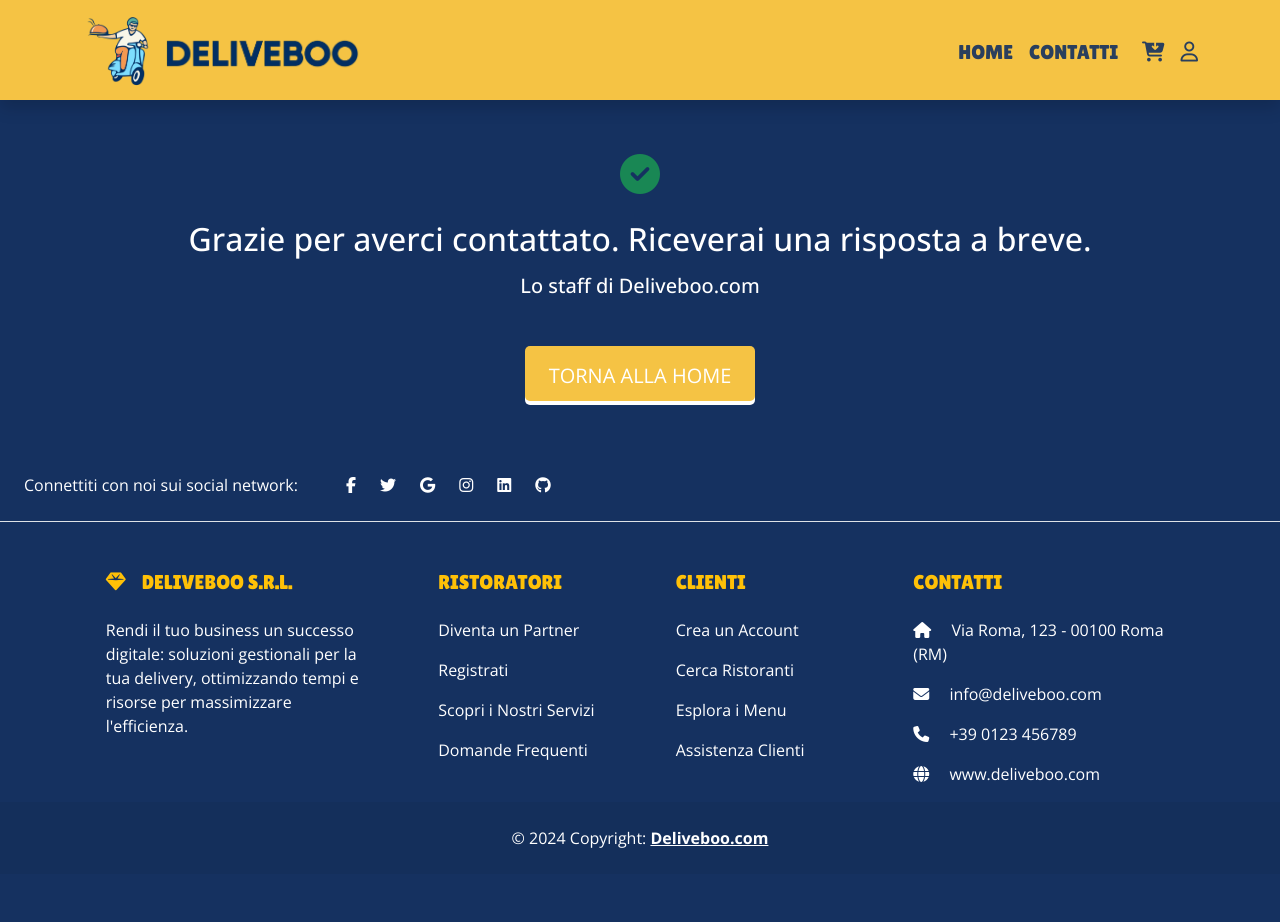
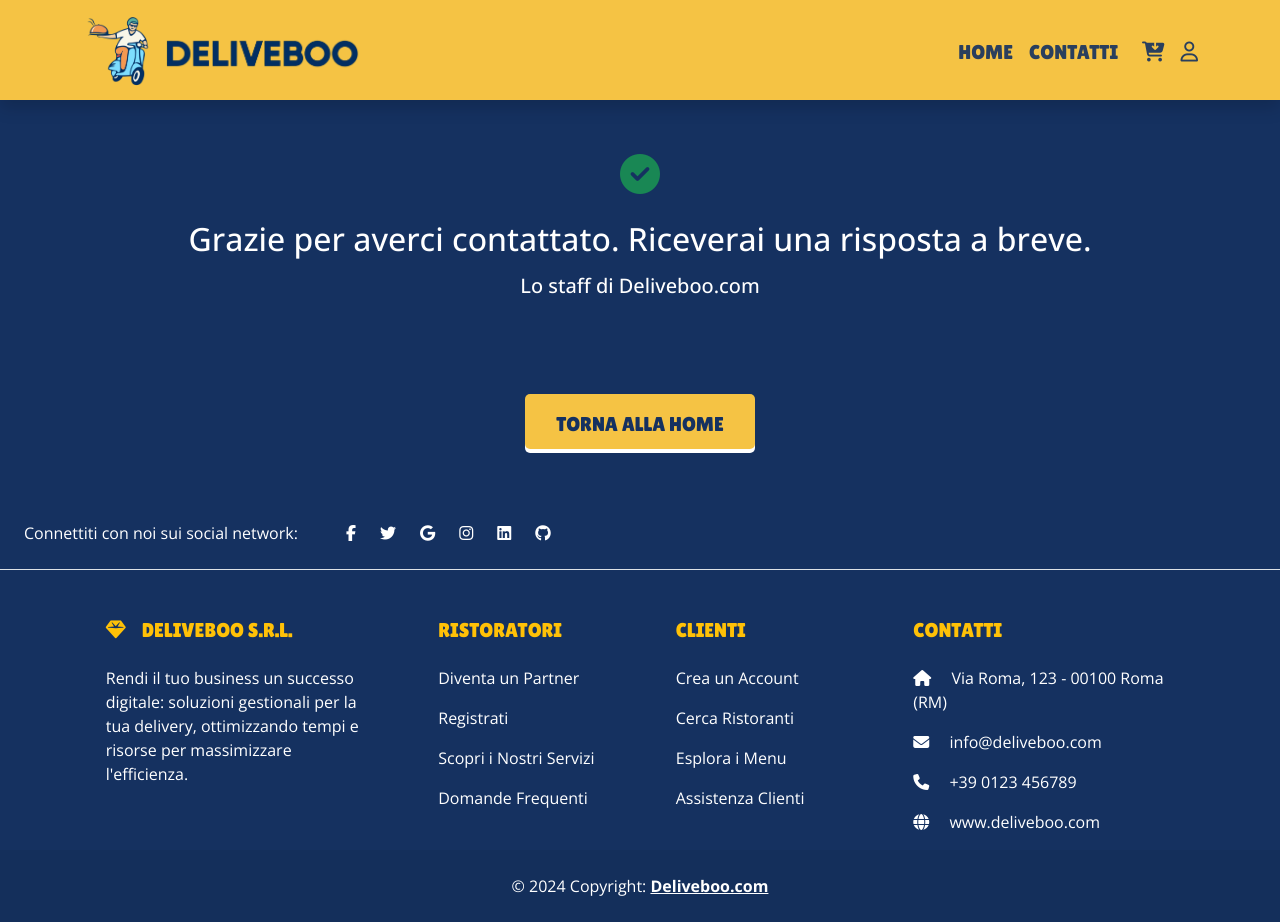
Before and after one commit to gds90/vite-deliveBoo, a Vue app: page /thank-you in a window 1280 px wide. Before the commit the page ends 874 px from the top, so only its background shows below. Built offline with nearby package versions, Linux system fonts and the light colour scheme.

Commit message:
changed button in thankyou page and fixed alignment of BecomePartner

```diff
--- a/src/components/AppBecomePartner.vue
+++ b/src/components/AppBecomePartner.vue
@@ -7,7 +7,7 @@ export default {
 <template lang="">
     <div class="container px-5">
         <hr class="text-white mb-5">
-        <div class="row gap-0 text-white">
+        <div class="row gap-0 text-white justify-content-center">
             <div class="row">
                 <div class="left-column col-lg-6 p-5">
                     <h2 class="mb-4">Porta il tuo ristorante al successo con noi!</h2>
--- a/src/pages/AppThankYouPage.vue
+++ b/src/pages/AppThankYouPage.vue
@@ -12,16 +12,18 @@ export default {
                 <h5 class="text-big text-center mt-3 mb-5 text-white">Lo staff di Deliveboo.com</h5>
                 <div class="text-center">
                     <!-- Router link to home -->
-                    <router-link to="/" class="btn btn-lg btn-warning text-uppercase mb-5">Torna alla home</router-link>
+                    <router-link to="/" class=""><button class="font-1 text_secondary my-5">TORNA ALLA HOME</button></router-link>
                 </div>
             </div>
         </div>
     </div>
 </template>
 <style lang="scss" scoped>
-.btn {
+@use '../styles/partials/variables' as *;
+@use '../styles/general' as *;
+
+button {
     position: relative;
-    top: -120%;
     background-color: rgb(245, 195, 68);
     border-radius: 5px;
     box-shadow: #fff 0px 4px 0px 0px;
@@ -43,9 +45,9 @@ export default {
     }
 }
 
-.btn::before {
+button::before {
     content: "";
-    background-color: rgb(245, 173, 68);
+    background-color: #fff;
     width: 0;
     height: 100%;
     position: absolute;
@@ -56,7 +58,7 @@ export default {
     display: inline-block;
 }
 
-.btn:hover::before {
+button:hover::before {
     width: 100%;
 }
 </style>
```
